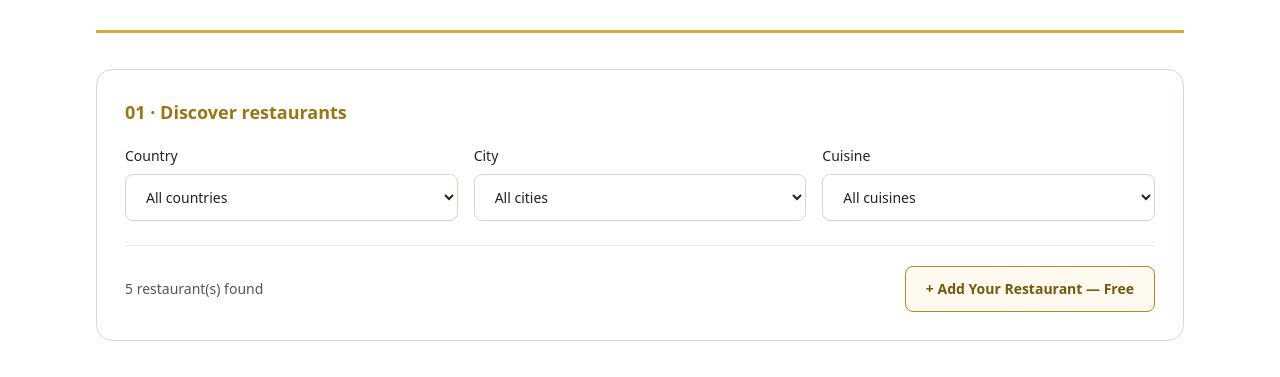
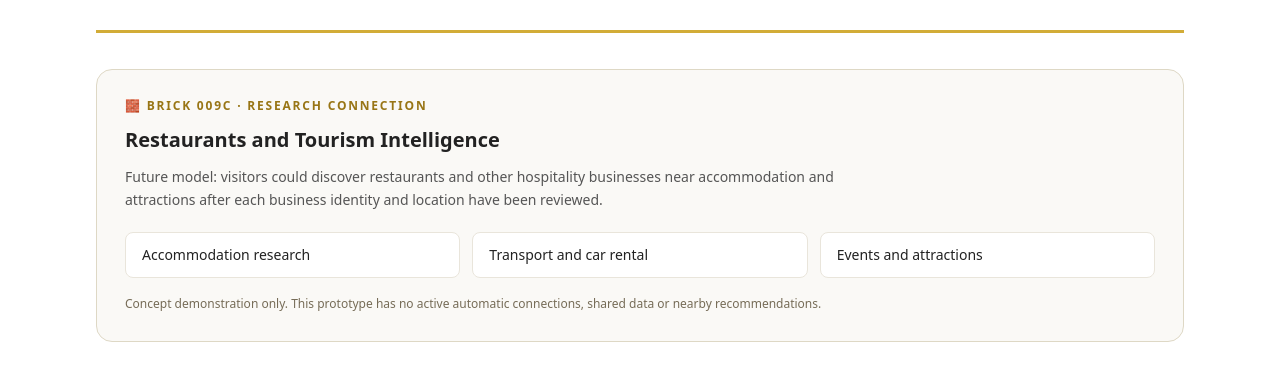
Before and after one commit to oswaldodeal/angolalab-restaurants, a Next.js app: page /en/restaurants in a window 1280 px wide. Shown: the part 234-611 px from the top of the page. Built offline with nearby package versions, Linux system fonts and the light colour scheme.

Commit message:
feat(brick-009C): add bilingual research-only Tourism Intelligence bridge to restaurant directory

```diff
--- a/components/RestaurantDirectory.tsx
+++ b/components/RestaurantDirectory.tsx
@@ -44,6 +44,37 @@ export default function RestaurantDirectory({ language }: { language: Language }
               : 'Explore restaurants by country, city and cuisine.'}
           </p>
         </div>
+
+        {/* Research-only bridge: no live Tourism Intelligence integration or shared data. */}
+        <aside className="mb-9 rounded-2xl border border-[#ded8c5] bg-[#faf9f6] p-5 sm:p-7" aria-label={isPt ? 'Ligação à Inteligência de Turismo' : 'Tourism Intelligence connection'}>
+          <p className="text-xs font-bold uppercase tracking-[0.15em] text-[#987515]">
+            {isPt ? '🧱 Brick 009C · Ligação em investigação' : '🧱 Brick 009C · Research connection'}
+          </p>
+          <h2 className="mt-3 text-xl font-semibold">
+            {isPt ? 'Restaurantes e Inteligência de Turismo' : 'Restaurants and Tourism Intelligence'}
+          </h2>
+          <p className="mt-3 max-w-3xl text-sm leading-relaxed text-[#555]">
+            {isPt
+              ? 'Modelo futuro: visitantes poderão descobrir restaurantes e outros negócios de restauração perto de alojamentos e atrações, após revisão da identidade e localização de cada negócio.'
+              : 'Future model: visitors could discover restaurants and other hospitality businesses near accommodation and attractions after each business identity and location have been reviewed.'}
+          </p>
+          <div className="mt-5 grid gap-3 sm:grid-cols-3">
+            {[
+              { en: 'Accommodation research', pt: 'Investigação de alojamento' },
+              { en: 'Transport and car rental', pt: 'Transporte e aluguer de carros' },
+              { en: 'Events and attractions', pt: 'Eventos e atrações' },
+            ].map((item) => (
+              <div key={item.en} className="rounded-lg border border-[#e9e5db] bg-white px-4 py-3 text-sm font-medium">
+                {item[language]}
+              </div>
+            ))}
+          </div>
+          <p className="mt-4 text-xs leading-relaxed text-[#766c57]">
+            {isPt
+              ? 'Apenas demonstração conceptual. Não existem ligações automáticas, dados partilhados ou recomendações de proximidade ativas neste protótipo.'
+              : 'Concept demonstration only. This prototype has no active automatic connections, shared data or nearby recommendations.'}
+          </p>
+        </aside>
 
         <section aria-label={isPt ? 'Filtros de pesquisa' : 'Search filters'} className="mb-10 rounded-2xl border border-[#ded8c5] bg-white p-5 sm:p-7">
           <h2 className="mb-5 text-lg font-semibold text-[#987515]">
```
